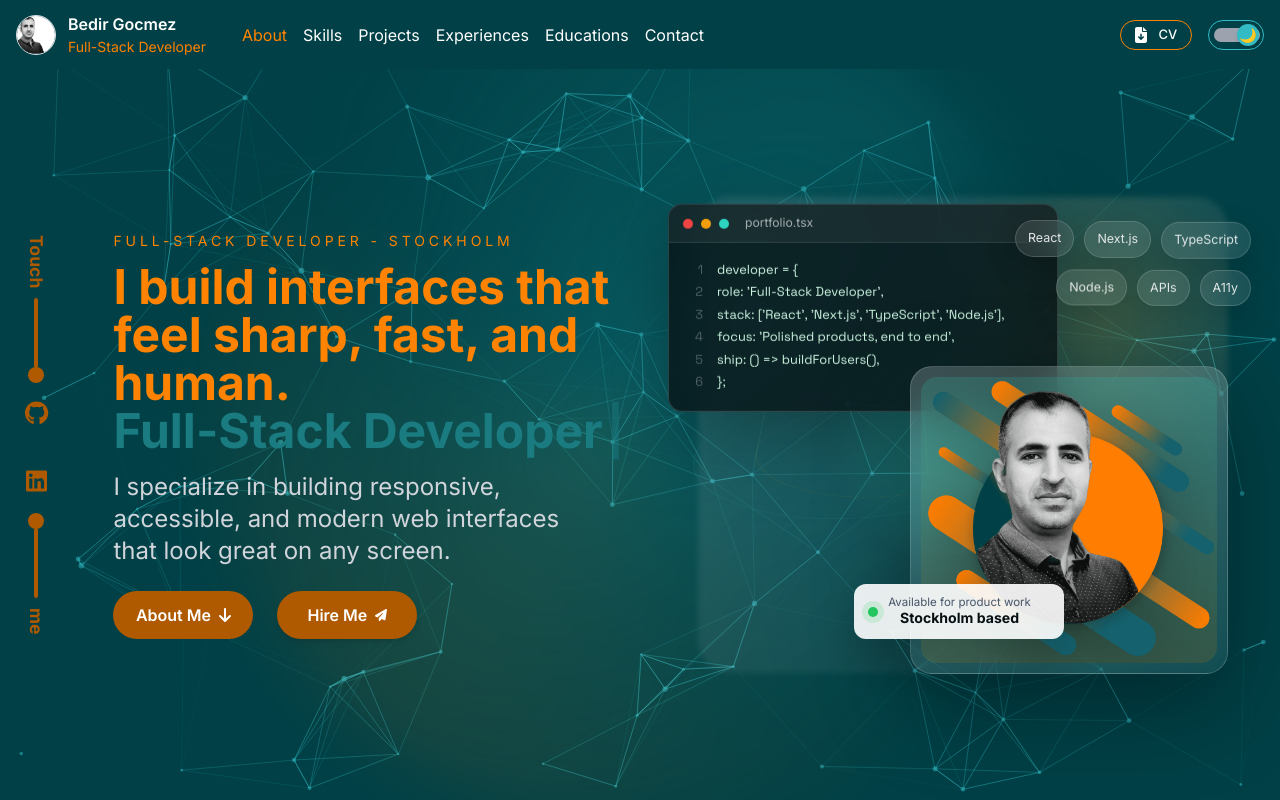
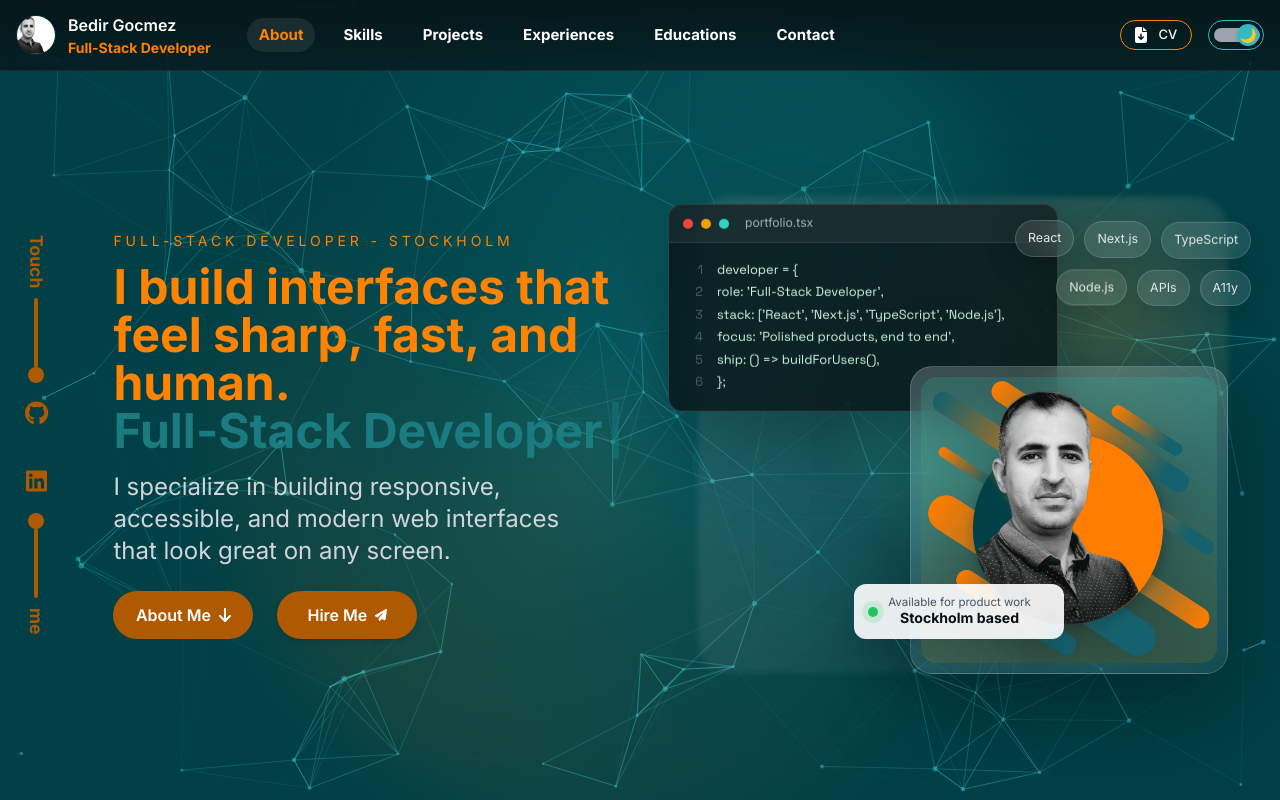
Before and after one commit to bedirgcmz/bedir-gocmez-portfolio, a Next.js app: page / in a window 1280 px wide. Shown: the top 800 px of the page. Built offline with nearby package versions, Linux system fonts and the light colour scheme; no server answers.

Commit message:
Polish frosted header navigation

```diff
--- a/src/components/Header/Header.module.css
+++ b/src/components/Header/Header.module.css
@@ -1,11 +1,43 @@
 .header {
-    backdrop-filter: blur(10px);
-    /* border-bottom: 1px solid rgba(0, 0, 0, 0.1); */
+    background:
+      linear-gradient(180deg, rgba(249, 245, 242, 0.86), rgba(249, 245, 242, 0.68));
+    border-bottom: 1px solid rgba(15, 23, 42, 0.08);
+    box-shadow: 0 10px 34px rgba(15, 23, 42, 0);
+    backdrop-filter: blur(18px);
+    transition: background 0.3s ease, border-color 0.3s ease, box-shadow 0.3s ease;
+  }
+
+  :global(.dark) .header {
+    background:
+      linear-gradient(180deg, rgba(7, 16, 19, 0.86), rgba(7, 16, 19, 0.64));
+    border-bottom-color: rgba(255, 255, 255, 0.09);
+  }
+
+  .scrolled {
+    box-shadow: 0 16px 44px rgba(15, 23, 42, 0.14);
+  }
+
+  :global(.dark) .scrolled {
+    box-shadow: 0 16px 44px rgba(0, 0, 0, 0.28);
+  }
+
+  .inner {
+    min-height: 70px;
+    padding-top: 0.75rem;
+    padding-bottom: 0.75rem;
+    transition: min-height 0.3s ease, padding 0.3s ease;
+  }
+
+  .scrolled .inner {
+    min-height: 58px;
+    padding-top: 0.5rem;
+    padding-bottom: 0.5rem;
   }
 
   .avatar {
     border-radius: 9999px;
-    border: 1px solid #dbe0e5;
+    border: 1px solid rgba(26, 123, 129, 0.24);
+    box-shadow: 0 10px 22px rgba(15, 23, 42, 0.12);
   }
 
   .name {
@@ -15,8 +47,8 @@
 
   .title {
     font-size: 0.875rem;
-    color: #1a7b81;
-    /* font-weight: 800 */
+    color: var(--color-active);
+    font-weight: 700;
   }
 
   .nav {
@@ -31,34 +63,36 @@
   }
 
   .navItem {
-    font-size: 1rem;
+    display: inline-flex;
+    align-items: center;
+    min-height: 34px;
+    padding: 0 0.75rem;
+    border-radius: 999px;
+    font-size: 0.94rem;
+    font-weight: 700;
     text-decoration: none;
     position: relative;
-    transition: color 0.3s ease;
+    transition: color 0.3s ease, background-color 0.3s ease, transform 0.3s ease;
   }
 
   .navItem::after {
-    content: '';
-    position: absolute;
-    left: 0;
-    bottom: -3px;
-    width: 0%;
-    height: 2px;
-    background-color: currentColor;
-    transition: width 0.3s ease;
-  }
-
-  .navItem:hover::after {
-    width: 100%;
+    content: none;
   }
 
   .navItem:hover {
     color: var(--color-active);
+    background: rgba(26, 123, 129, 0.08);
+    transform: translateY(-1px);
   }
 
   .active {
-    /* font-weight: 600; */
     color: var(--color-active);
+    background: rgba(26, 123, 129, 0.12);
+  }
+
+  :global(.dark) .active,
+  :global(.dark) .navItem:hover {
+    background: rgba(255, 255, 255, 0.08);
   }
 
   .menuButton {
@@ -74,8 +108,9 @@
   }
 
   .bar {
-    height: 3px;
+    height: 2px;
     width: 100%;
+    border-radius: 999px;
     background-color: #333;
     transition: all 0.3s ease-in-out;
   }
@@ -98,8 +133,24 @@
     left: 0;
     width: 100%;
     height: 100vh;
-    background-color: rgba(0, 0, 0, 0.5);
+    background-color: rgba(0, 0, 0, 0.42);
+    backdrop-filter: blur(4px);
     z-index: 10;
+  }
+
+  .mobileMenu {
+    border-left: 1px solid rgba(15, 23, 42, 0.1);
+    background:
+      radial-gradient(circle at 10% 8%, rgba(45, 212, 191, 0.16), transparent 34%),
+      rgba(255, 255, 255, 0.9);
+    backdrop-filter: blur(18px);
+  }
+
+  :global(.dark) .mobileMenu {
+    border-left-color: rgba(255, 255, 255, 0.12);
+    background:
+      radial-gradient(circle at 10% 8%, rgba(45, 212, 191, 0.16), transparent 34%),
+      rgba(7, 16, 19, 0.92);
   }
 
   /* Masaüstü nav ayarı */
--- a/src/components/Header/Header.tsx
+++ b/src/components/Header/Header.tsx
@@ -23,6 +23,7 @@ export default function Header() {
   const { theme } = useTheme();
   const [isMenuOpen, setIsMenuOpen] = useState(false);
   const [activeHash, setActiveHash] = useState('');
+  const [isScrolled, setIsScrolled] = useState(false);
 
   useEffect(() => {
     const observer = new IntersectionObserver(
@@ -49,15 +50,26 @@ export default function Header() {
     return () => observer.disconnect();
   }, []);
 
+  useEffect(() => {
+    const handleScroll = () => {
+      setIsScrolled(window.scrollY > 16);
+    };
+
+    handleScroll();
+    window.addEventListener('scroll', handleScroll, { passive: true });
+
+    return () => window.removeEventListener('scroll', handleScroll);
+  }, []);
+
 
 
   const handleLinkClick = () => setIsMenuOpen(false);
 
   return (
     <header
-      className={`w-screen fixed top-0 z-50 transition-colors duration-300 max-w-[100vw] bg-[#F9F5F2] text-gray-700 dark:bg-primary dark:text-white ${styles.header}`}
+      className={`w-screen fixed top-0 z-50 max-w-[100vw] text-gray-700 dark:text-white ${styles.header} ${isScrolled ? styles.scrolled : ''}`}
     >
-      <div className="max-w-[1600px] mx-auto px-2 sm:px-4 max-xs:px-1 tablet-only:px-1 py-3 flex justify-between items-center">
+      <div className={`${styles.inner} max-w-[1600px] mx-auto px-2 sm:px-4 max-xs:px-1 tablet-only:px-1 flex justify-between items-center`}>
         <div className="flex items-center gap-3">
           <Image
             src="/images/global/profile-logo.jpeg"
@@ -105,9 +117,9 @@ export default function Header() {
 
       {/* Mobile Menu */}
       <nav
-        className={`md:hidden fixed top-0 right-0 w-[min(80vw,260px)] h-screen z-50 transition-transform duration-300 transform ${
+        className={`md:hidden fixed top-0 right-0 w-[min(82vw,280px)] h-screen z-50 transition-transform duration-300 transform ${
           isMenuOpen ? 'translate-x-0' : 'translate-x-[100vw]'
-        } ${theme === 'dark' ? 'bg-primary text-white' : 'bg-white text-black'} shadow-lg p-6`}
+        } ${theme === 'dark' ? 'text-white' : 'text-black'} ${styles.mobileMenu} shadow-lg p-6`}
       >
         <button onClick={() => setIsMenuOpen(false)} className='absolute top-[44px] left-[25px]' aria-label='Close Navbar'>
             <FontAwesomeIcon icon={faCircleXmark} className='h-[27px]'/>
```
